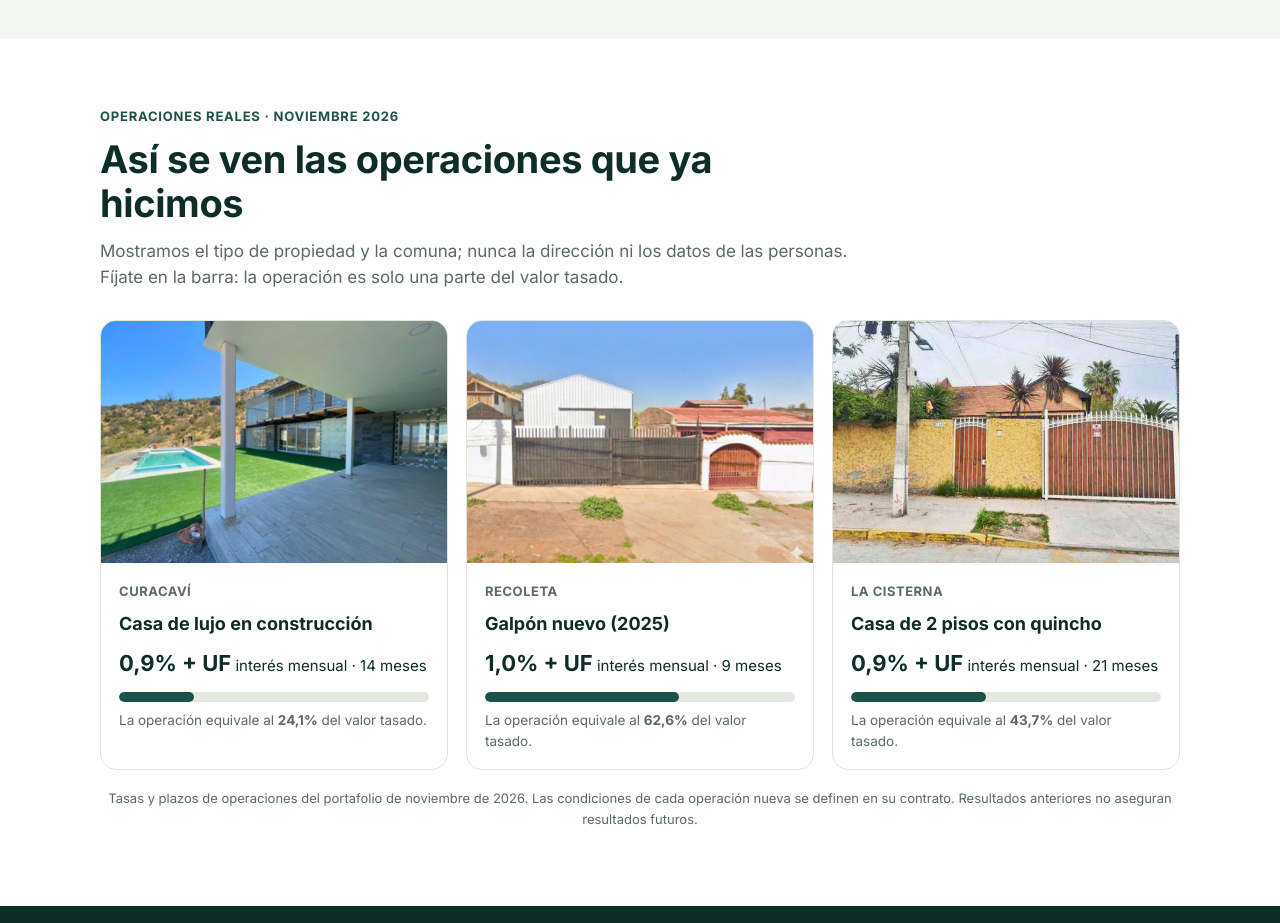
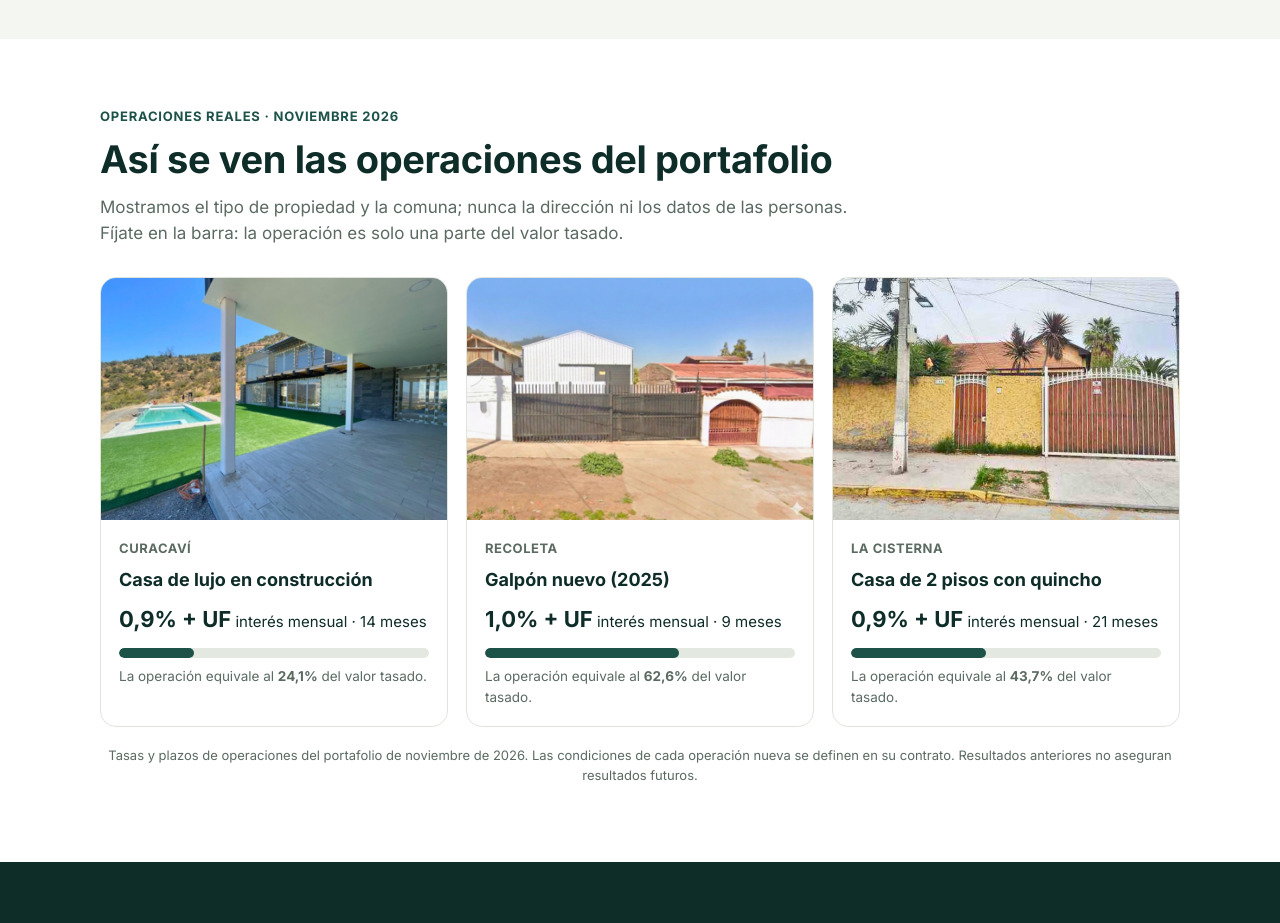
Before and after one commit to GRMM304/PulsoInversor, a website: page landing5/public/index.html in a window 1280 px wide. Shown: the part 1580-2503 px from the top of the page. Drawn offline with Linux system fonts and the light colour scheme.

Commit message:
Landing 5: título de operaciones (incluye abiertas a inversión)

```diff
--- a/landing5/public/index.html
+++ b/landing5/public/index.html
@@ -107,7 +107,7 @@
   <div class="wrap">
     <div class="cab">
       <span class="eyebrow">Operaciones reales · Noviembre 2026</span>
-      <h2 class="t">Así se ven las operaciones que ya hicimos</h2>
+      <h2 class="t">Así se ven las operaciones del portafolio</h2>
       <p>Mostramos el tipo de propiedad y la comuna; nunca la dirección ni los datos de las personas. Fíjate en la barra: la operación es solo una parte del valor tasado.</p>
     </div>
     <div class="ops">
```
